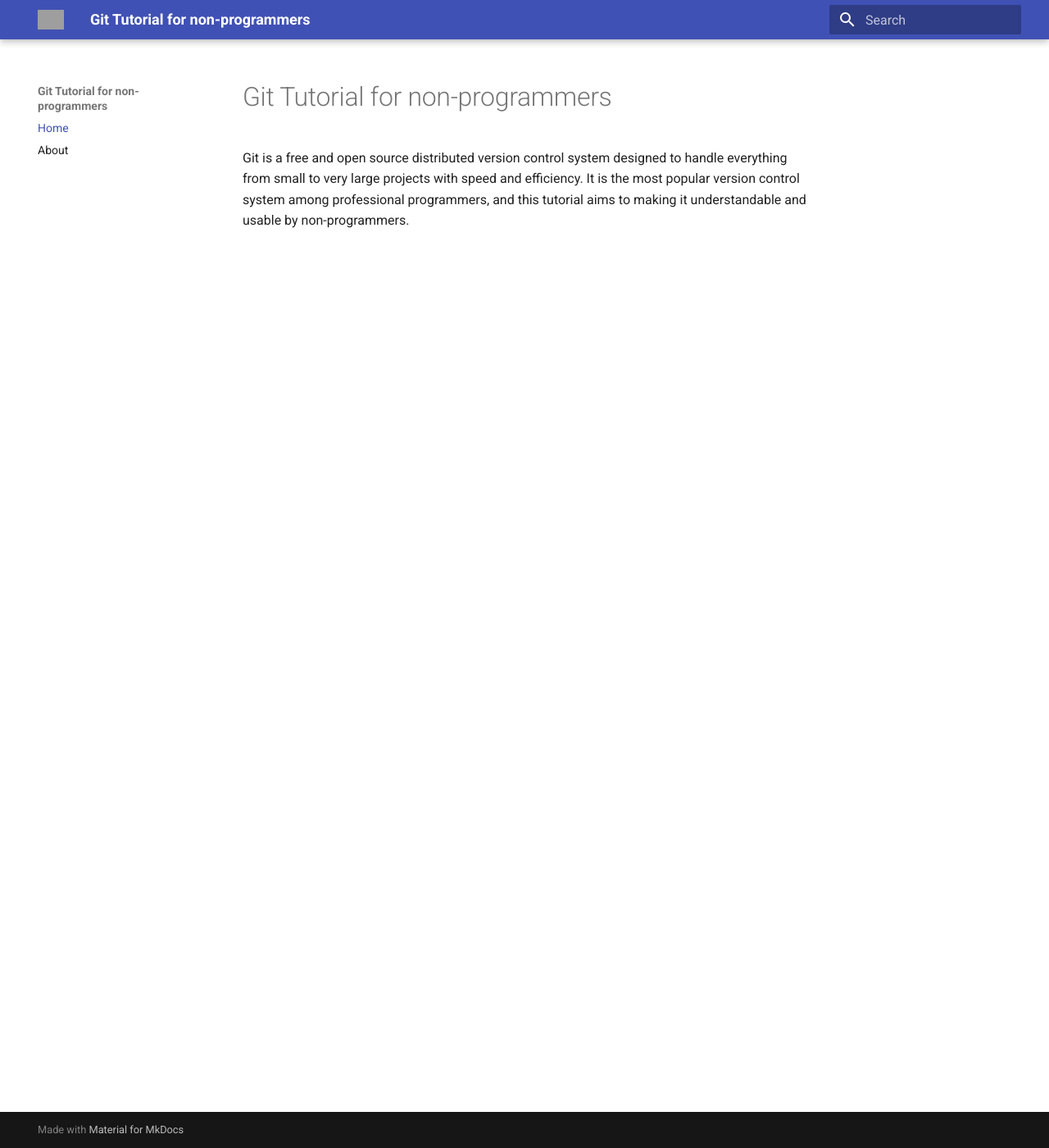
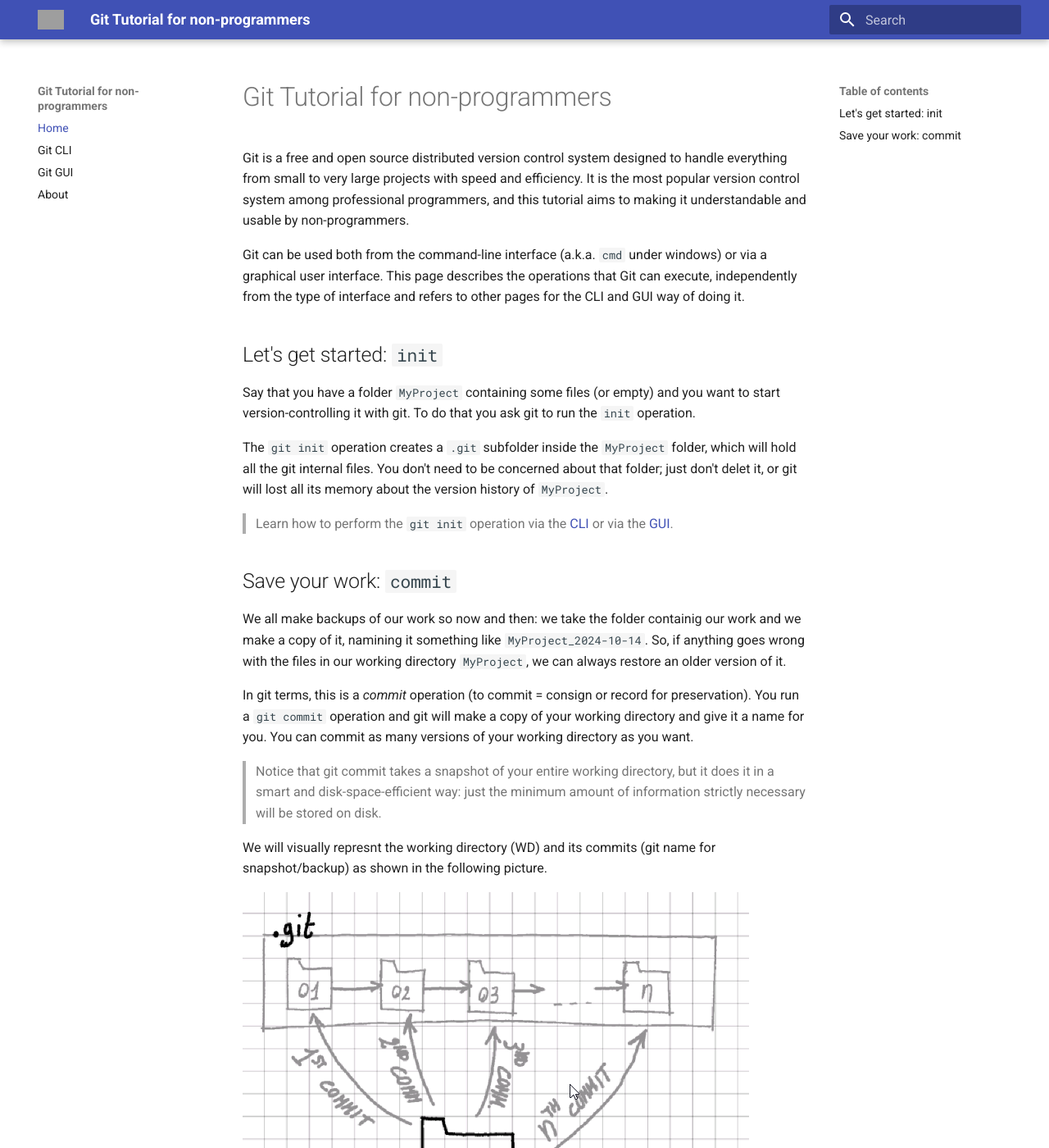
Before and after one commit to kcibv/git-tutorial, an MkDocs documentation site: the page built from src/index.md, in a window 1280 px wide and 1400 px high. Shown: the whole window at 82% size. Built offline with MkDocs 1.6.1 and Material for MkDocs 9.7.7, drawn with Linux system fonts in a browser that asks for light colours; some of the changed text lies outside the part shown; grey boxes are pictures that could not be loaded.

Commit message:
Described init and commit operations

```diff
--- a/mkdocs.yml
+++ b/mkdocs.yml
@@ -3,6 +3,8 @@ docs_dir: src
 site_dir: docs
 nav:
     - Home: index.md
+    - Git CLI: cli.md
+    - Git GUI: gui.md
     - About: about.md
 theme:
     name: material
--- a/src/index.md
+++ b/src/index.md
@@ -4,3 +4,45 @@ Git is a free and open source distributed version control system designed to
 handle everything from small to very large projects with speed and efficiency.
 It is the most popular version control system among professional programmers,
 and this tutorial aims to making it understandable and usable by non-programmers.
+
+Git can be used both from the command-line interface (a.k.a. `cmd` under windows) or
+via a graphical user interface. This page describes the operations that Git can
+execute, independently from the type of interface and refers to other pages for
+the CLI and GUI way of doing it.
+
+
+## Let's get started: `init`
+
+Say that you have a folder `MyProject` containing some files (or empty) and you want to start
+version-controlling it with git. To do that you ask git to run the `init` operation.
+
+The `git init` operation creates a `.git` subfolder inside the `MyProject` folder, which will
+hold all the git internal files. You don't need to be concerned about that folder; just don't
+delet it, or git will lost all its memory about the version history of `MyProject`.
+
+> Learn how to perform the `git init` operation via the
+> [CLI](cli.md#git-init-operation) or via the [GUI](gui.md#git-init-operation).
+
+
+## Save your work: `commit`
+
+We all make backups of our work so now and then: we take the folder containig our work
+and we make a copy of it, namining it something like `MyProject_2024-10-14`. So, if anything
+goes wrong with the files in our working directory `MyProject`, we can always restore
+an older version of it.
+
+In git terms, this is a *commit* operation (to commit = consign or record for preservation).
+You run a `git commit` operation and git will make a copy of your working directory and
+give it a name for you. You can commit as many versions of your working directory as you want.
+
+> Notice that git commit takes a snapshot of your entire working directory, but it does
+> it in a smart and disk-space-efficient way: just the minimum amount of information
+> strictly necessary will be stored on disk.
+
+We will visually represnt the working directory (WD) and its commits (git name for snapshot/backup)
+as shown in the following picture.
+
+![commits](assets/img/commit.png)
+
+> Learn how to perform the `git commit` operation via the
+> [CLI](cli.md#git-commit-operation) or via the [GUI](gui.md#git-commit-operation).
```
Also changed, not shown: src/cli.md (added, +5 -0 lines), src/gui.md (added, +6 -0 lines), src/assets/img/commit.png (added).
